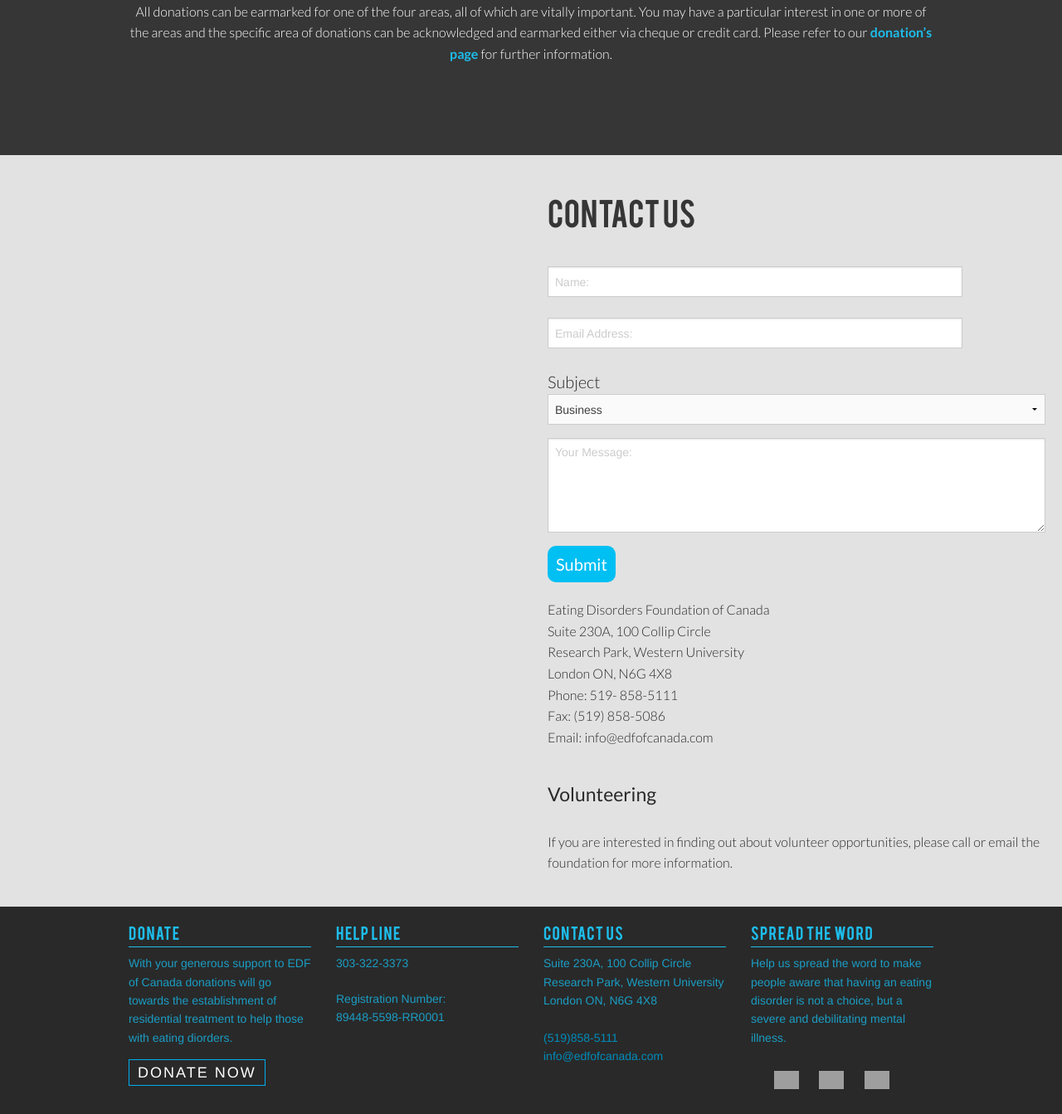
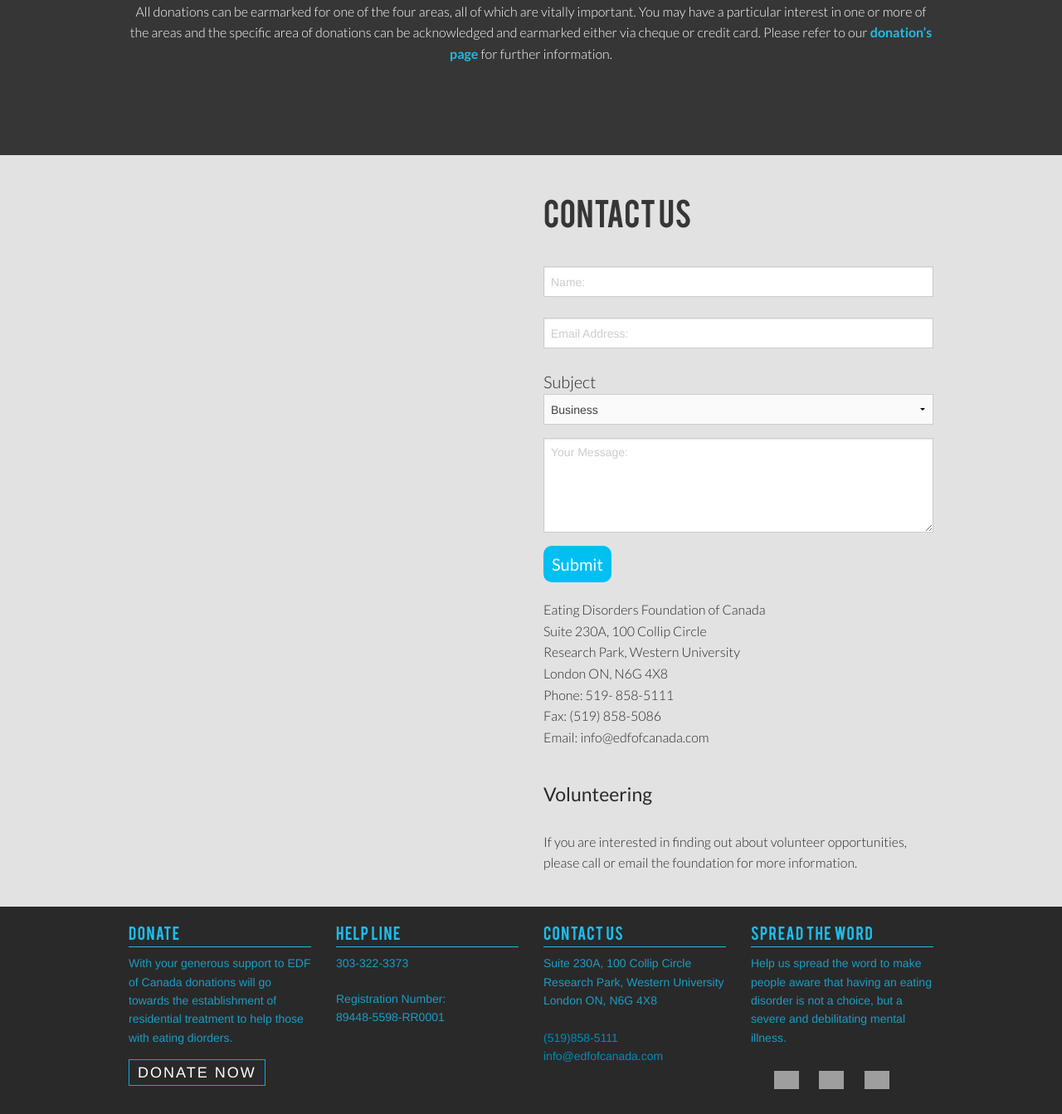
Before and after one commit to robij9528/edfc_final, a PHP site: page / in a window 1280 px wide. Shown: the part 3089-4432 px from the top of the page at 83% size. Run offline with PHP 8.4, Linux system fonts and the light colour scheme; grey boxes are pictures that could not be loaded.

Commit message:
fixed contact section

```diff
--- a/includes/nav.html
+++ b/includes/nav.html
@@ -17,9 +17,9 @@
 		<div class="small-12 mobile columns">
 		<img class="small-text-center" src="images/EDFCLogo.svg" width="300">
   <div id="cpBtn" onclick="toggleCP()">
-<!--   <div></div>
   <div></div>
-  <div></div> -->
+  <div></div>
+  <div></div>
 </div>
 <div id="cp"><ul>
         <li><a href="index.php">Home</a></li>
--- a/index.php
+++ b/index.php
@@ -29,10 +29,6 @@
 <?php
 	include('includes/nav.html');
 ?>
-
-<!-- <div class="bigImage">
-
-</div> -->
 
 <div class="row">
 	<div class="splitImage">
@@ -92,11 +88,12 @@
 		</div>
 	</div>
 </section>
-<section class="creamBg" id="contactPage">
+
+<section class="creamBg row" id="contactPage">
 	<div class="desktop leftImage">
 		<!-- <img src="images/university.jpg"> -->
 	</div>
-	<div class="contactInfo textOnLite">
+	<div class="small-12 large-6 columns right contactInfo textOnLite">
 		<h2>Contact Us</h2><br>
 			<form>
 				<input type="text"  id="donorName" placeholder="Name:">
@@ -125,7 +122,6 @@
 	<h4>Volunteering</h4>
 	<p>If you are interested in finding out about volunteer opportunities, please call or email the foundation for more information.</p>
 	</div>
-	<div class="row"></div>
 </section>
 <?php
 	include('includes/footer.html');
```
